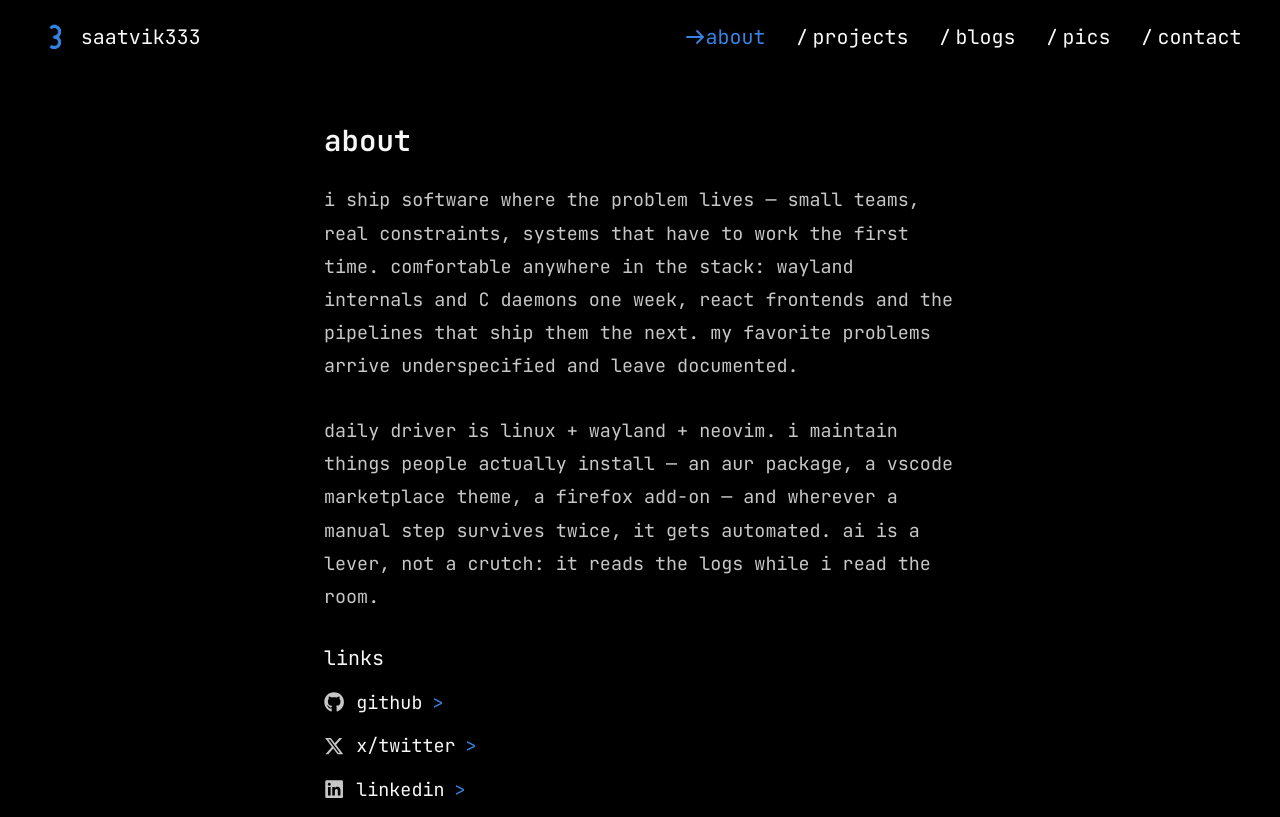
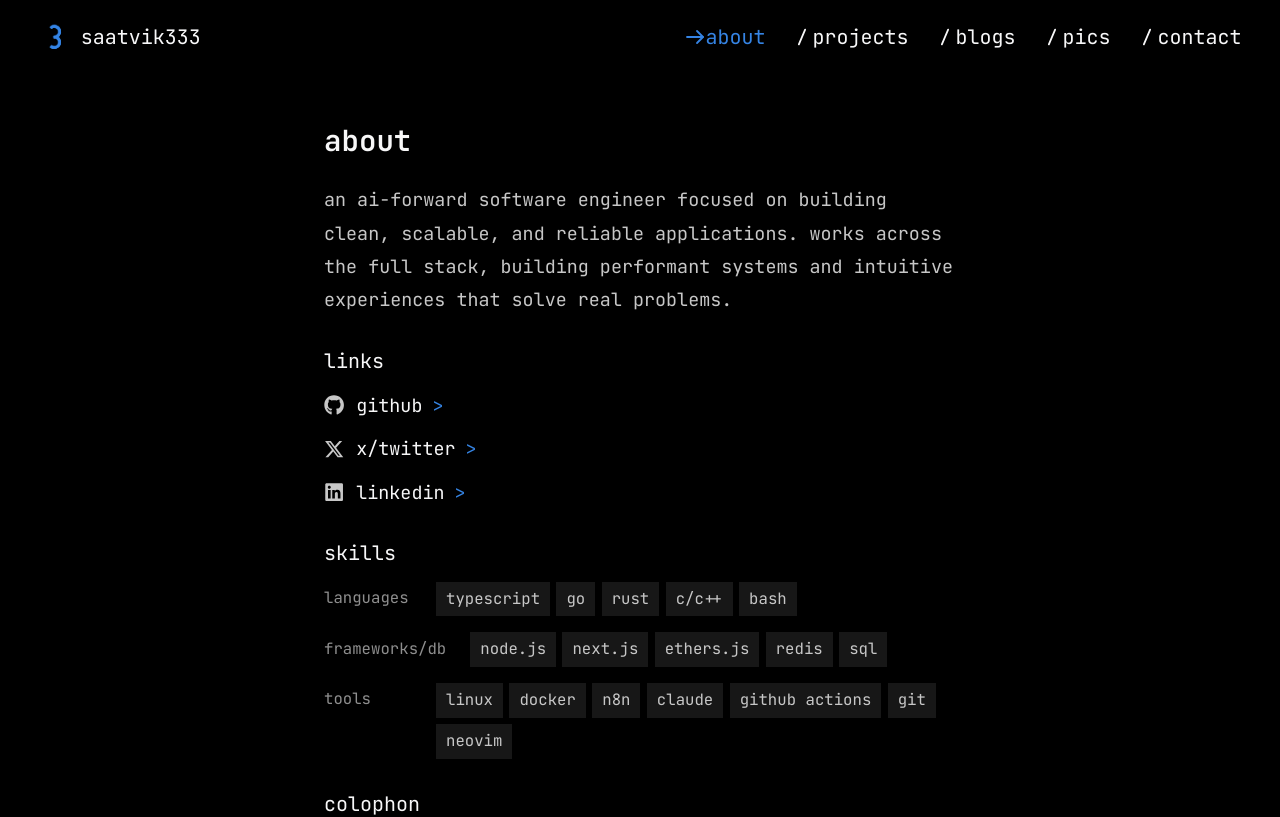
Before and after one commit to saatvik333/www, a Next.js app: page /about in a window 1280 px wide. Shown: the top 817 px of the page. Built offline with nearby package versions, Linux system fonts and the light colour scheme.

Commit message:
revert: restore previous about bio

```diff
--- a/src/app/about/page.tsx
+++ b/src/app/about/page.tsx
@@ -84,16 +84,9 @@ export default async function AboutPage() {
       <PageLayout title="about">
         <section className={styles.content}>
           <p className={styles.bio}>
-            i ship software where the problem lives — small teams, real constraints, systems
-            that have to work the first time. comfortable anywhere in the stack: wayland
-            internals and C daemons one week, react frontends and the pipelines that ship
-            them the next. my favorite problems arrive underspecified and leave documented.
-          </p>
-          <p className={styles.bio}>
-            daily driver is linux + wayland + neovim. i maintain things people actually
-            install — an aur package, a vscode marketplace theme, a firefox add-on — and
-            wherever a manual step survives twice, it gets automated. ai is a lever, not a
-            crutch: it reads the logs while i read the room.
+            an ai-forward software engineer focused on building clean, scalable, and reliable
+            applications. works across the full stack, building performant systems and intuitive
+            experiences that solve real problems.
           </p>
 
           <div className={styles.section}>
```
